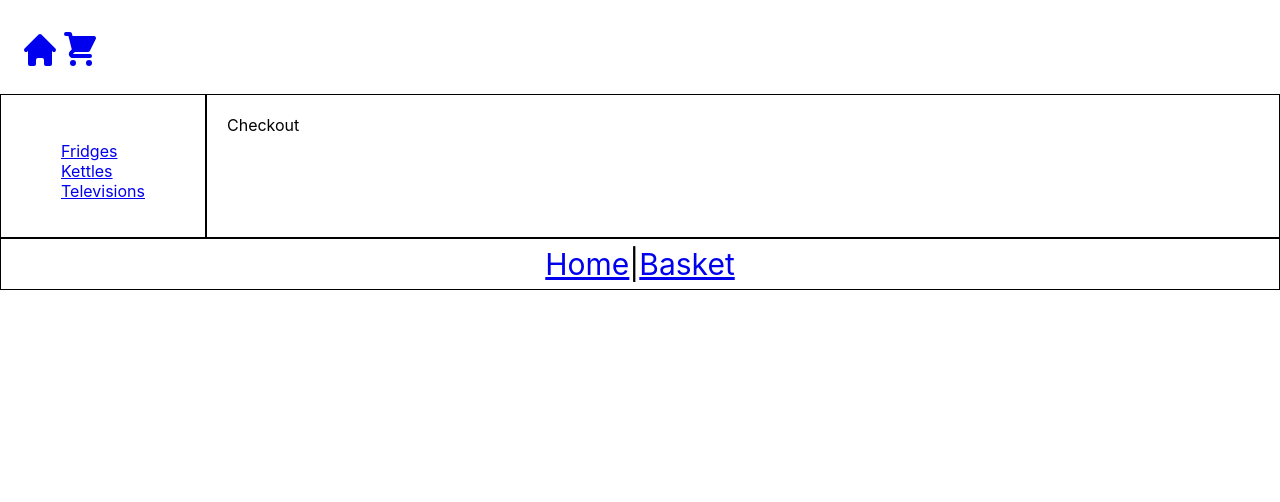
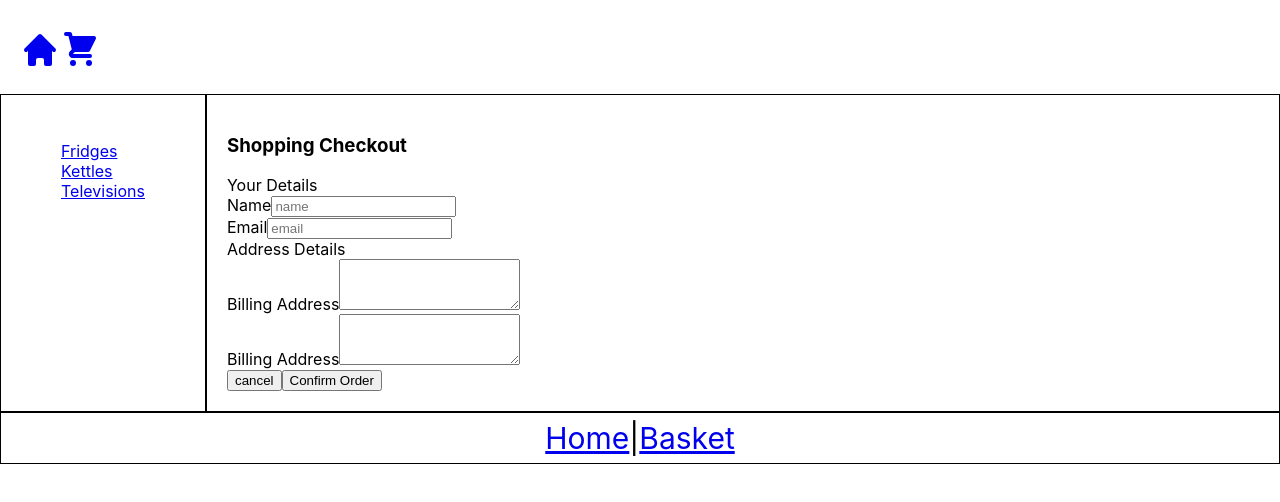
Before and after one commit to IvanKent/react-store, a React (Create React App) app: page /checkout in a window 1280 px wide. Shown: the top 502 px of the page. Built offline with nearby package versions, Linux system fonts and the light colour scheme; data requests are answered from the project's data file; the HTML template or start-up script is replaced by a standard one.

Commit message:
implemented the order confirmation

```diff
--- a/src/App.js
+++ b/src/App.js
@@ -9,6 +9,7 @@ import Checkout from './components/Checkout';
 import Category from './components/Category';
 import Layout from './components/Layout';
 import Home from './components/Home';
+import OrderConfirmation from './components/OrderConfirmation';
 
 import {
   BrowserRouter,
@@ -19,7 +20,6 @@ import {
 
 function App() {
   const [categories, setCategories] = useState({errorMessage: '', data: []});
-  const [products, setProducts] = useState({errorMessage: '', data: []});
   useEffect(() => {
       const fetchedData = async () => {
           const responseObject = await getCategories();
@@ -38,9 +38,10 @@ function App() {
           <Route path='/' element={<Layout categories={categories}/>}>
             <Route index element={<Home/>}/>
             <Route path='/basket' element={<Basket/>}/>
-            <Route path='checkout' element={<Checkout/>}/>
+            <Route path='/checkout' element={<Checkout/>}/>
+            <Route path='/orderconfirmation' element={<OrderConfirmation/>}/>
+            <Route path='/categories/:id' element={<Category/>}/>
             <Route path='/products/:id' element={<ProductDetail/>}/>
-            <Route path='/categories/:id' element={<Category/>}/>
 
           </Route>
         </Routes>
--- a/src/components/Checkout.js
+++ b/src/components/Checkout.js
@@ -1,7 +1,69 @@
+import { useNavigate } from "react-router-dom"
+
 export default function Checkout(){
+    const navigate = useNavigate();
+    const confirmOrder = (ev) => {
+        navigate('/orderconfirmation');
+    }
     return (
-        <div>
-            Checkout
+        <div className="container-fluid">
+            <h3>Shopping Checkout</h3>
+            <div className="row container-fluid mb-4">
+                <div className="col">
+                    <div className="row">
+                        <div className="col mb-3 mt-2 border-bottom pb-2 font-weight-bold">
+                            Your Details
+                        </div>
+                        <div className="row">
+                            <div className="col">
+                                <div class="mb-3">
+                                    <label for="name" className="form-label">Name</label>
+                                    <input type="text" className="form-control" id="name" placeholder="name"/>
+                                </div>
+                            </div>
+                            <div className="col">
+                                <div class="mb-3">
+                                    <label for="email" className="form-label">Email</label>
+                                    <input type="email" className="form-control" id="email" placeholder="email"/>
+                                </div>
+                            </div>
+                        </div>
+                    </div>
+
+                    <div className="row">
+                        <div className="col mb-3 mt-2 border-bottom pb-2 font-weight-bold">
+                            Address Details
+                        </div>
+                        <div className="row">
+                            <div className="col">
+                                <div class="mb-3">
+                                    <label for="billingAddress" class="form-label">Billing Address</label>
+                                    <textarea class="form-control" id="billingAddress" rows="3"></textarea>
+                                </div>
+                            </div>
+                            <div className="col">
+                                <div class="mb-3">
+                                    <label for="shippingAddress" class="form-label">Billing Address</label>
+                                    <textarea class="form-control" id="shippingAddress" rows="3"></textarea>
+                                </div>
+                            </div>
+                        </div>
+                    </div>
+                </div>
+
+            </div>
+            <div className="col d-flex justify-content-end">
+                    <button className="btn btn-danger mr-1"
+                        onClick={() => navigate('/basket')}
+                    >
+                        cancel
+                    </button>
+                    <button className="btn btn-success mr-1"
+                        onClick={()=> confirmOrder()}
+                    >
+                        Confirm Order
+                    </button>
+                </div>
         </div>
     )
 }
--- /dev/null
+++ b/src/components/OrderConfirmation.js
@@ -0,0 +1,7 @@
+export default function OrderConfirmation(){
+    return (
+        <div>
+            <h1>Thank you for confirming your order! </h1>
+        </div>
+    )
+}
```
